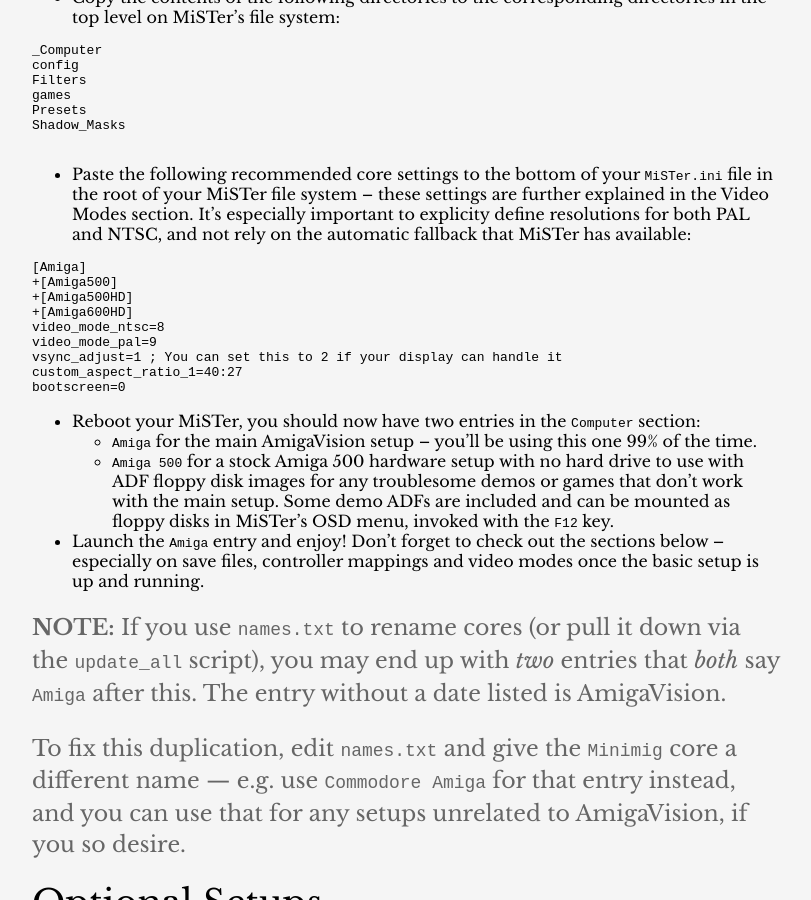
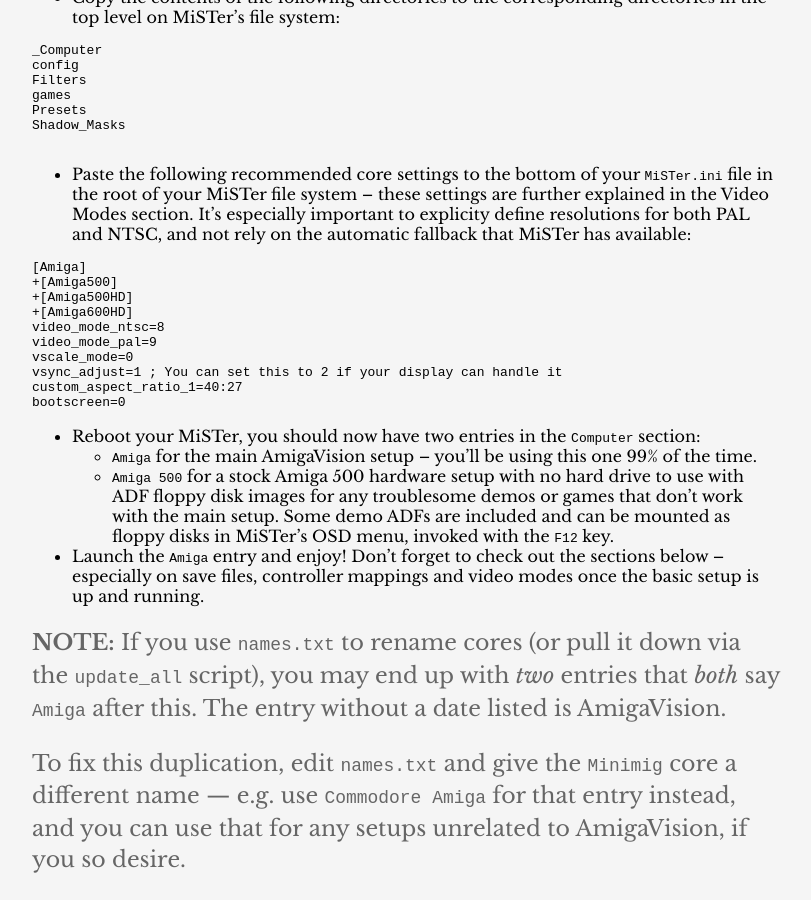
Before and after one commit to amigavision/amigavision.github.io, a Jekyll site: the page built from docs.md, in a window 1280 px wide and 900 px high, scrolled down 5368 px. Shown: the whole window, without its empty margins (233-1044 px from the left). Built offline with Jekyll 4.4.1, drawn with Linux system fonts in a browser that asks for light colours.

Commit message:
vscale must be 0 for proper scaling, especially in interlace

```diff
--- a/docs.md
+++ b/docs.md
@@ -122,6 +122,7 @@
 +[Amiga600HD]
 video_mode_ntsc=8
 video_mode_pal=9
+vscale_mode=0
 vsync_adjust=1 ; You can set this to 2 if your display can handle it
 custom_aspect_ratio_1=40:27
 bootscreen=0
```
